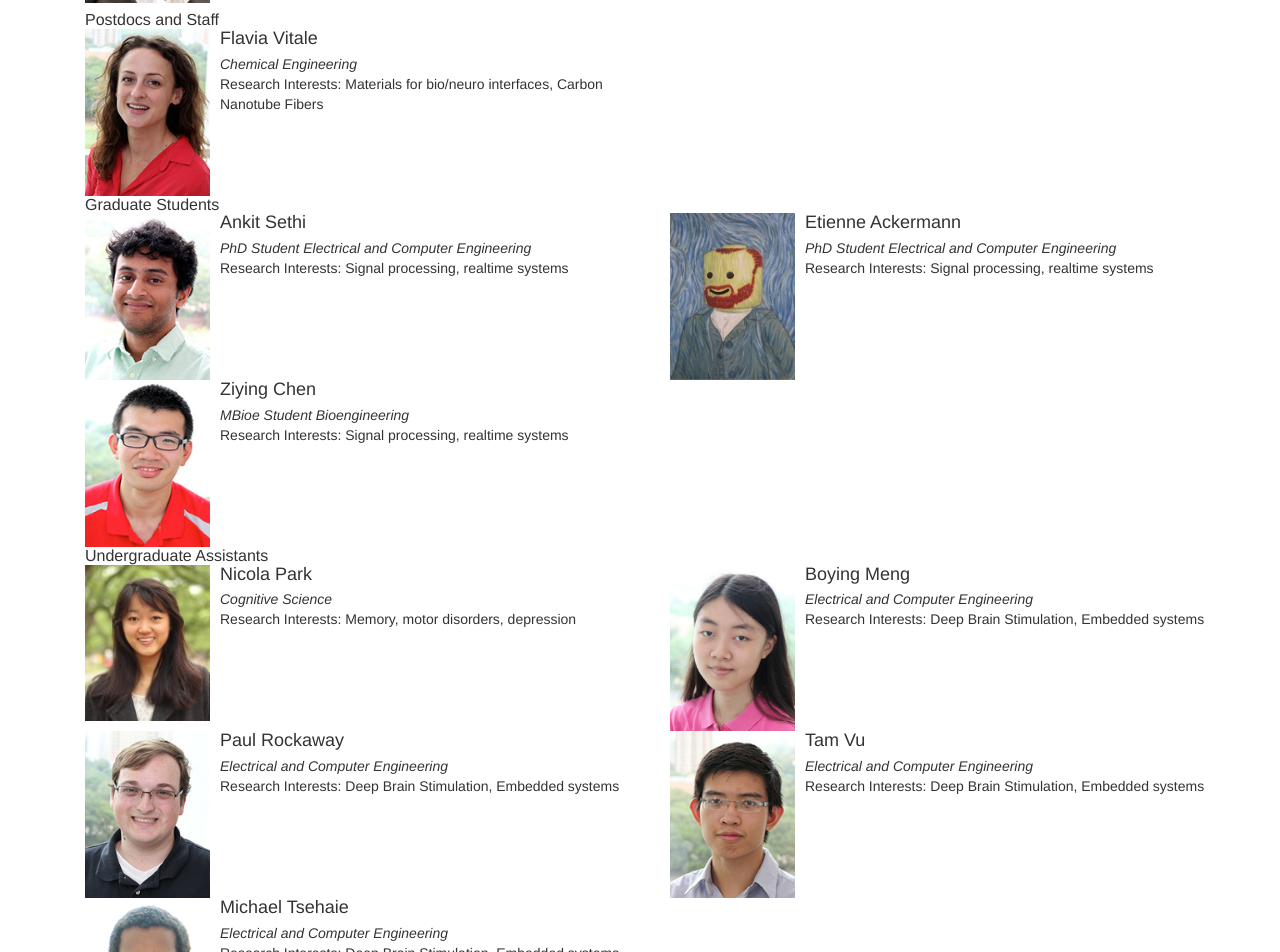
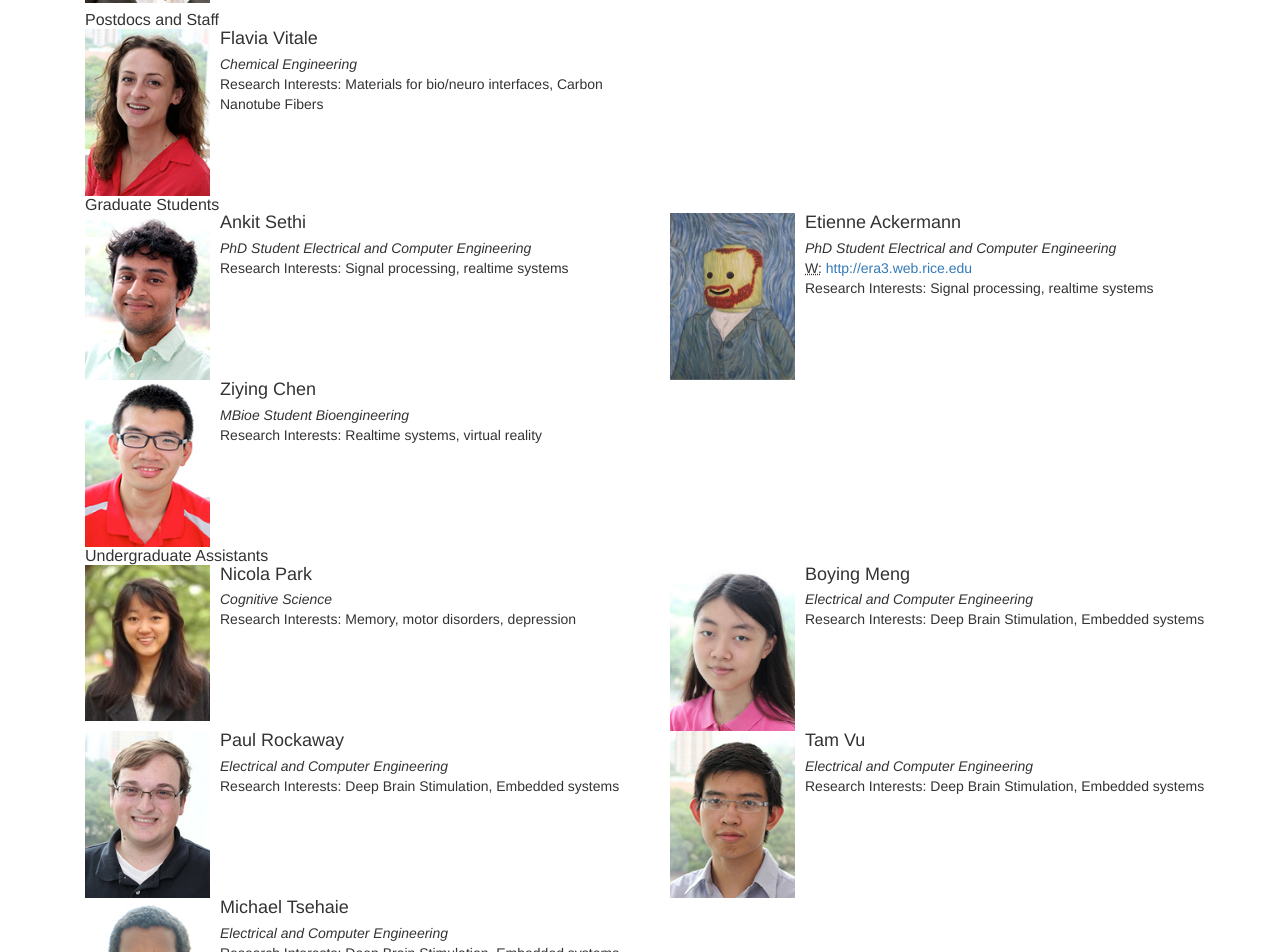
Before and after one commit to kemerelab/kemerelab.github.io, a Jekyll site: the page built from people/index.md, in a window 1280 px wide and 1400 px high, scrolled down 305 px. Shown: the top 952 px of the window. Built offline with Jekyll 4.4.1, drawn with Linux system fonts in a browser that asks for light colours; nearby versions of some CDN libraries; library files that are not in the unit come from our copies; some of the changed text lies outside the part shown.

Commit message:
Changed hiding to work properly on mobile

```diff
--- a/_includes/directory_entry.html
+++ b/_includes/directory_entry.html
@@ -1,7 +1,13 @@
 <div class="media">
+  {% if indiv.website %}
   <a class="pull-left" href="#"><img class="media-object"
     src="/images/headshots/fullsize/{{ indiv.name | remove: ' ' }}.jpg" alt="image"
     width=125 /></a>
+  {% else %}
+  <div class="pull-left"><img class="media-object"
+    src="/images/headshots/fullsize/{{ indiv.name | remove: ' ' }}.jpg" alt="image"
+    width=125 /></div>
+  {% endif %}
   <div class="media-object">
     <h4 class="media-heading">{{indiv.name}}</h4>
     <address>
@@ -25,7 +31,7 @@
       <abbr title="Email">E:</abbr> <a href="mailto:#">{{ indiv.email }}</a> <br />
       {% endif %}
 
-      {% if indiv.phone %}
+      {% if indiv.website %}
       <abbr title="Website">W:</abbr> <a href="{{ indiv.website }}">{{ indiv.website }}</a> <br />
       {% endif %}
 
--- a/people/index.md
+++ b/people/index.md
@@ -32,8 +32,7 @@ people:
   - name: Ziying Chen
     group: Graduate Students
     title: MBioe Student Bioengineering
-    website: http://era3.web.rice.edu
-    interests: Signal processing, realtime systems
+    interests: Realtime systems, virtual reality
 
   - name: Nicola Park
     group: Undergraduate Students
```
Also changed, not shown: index.html (+5 -5 lines).
